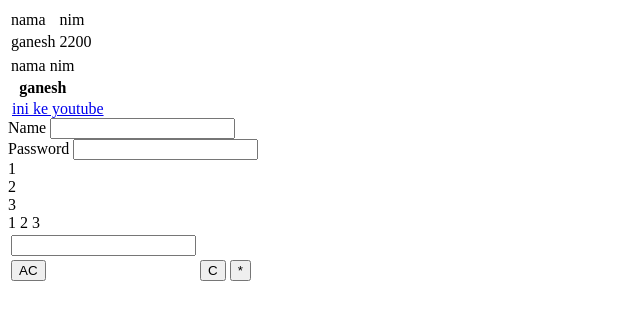
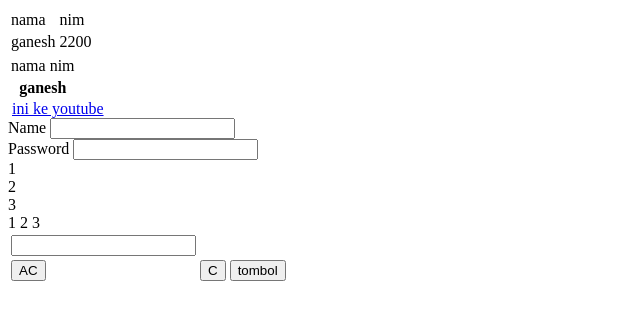
Before and after one commit to ganeshasyadda/revou_fundamental, a plain HTML site: page index.html in a window 1280 px wide. Shown: the full height of the page, 0-640 px from the left. Drawn offline with Linux system fonts and the light colour scheme.

Commit message:
ganti tombol

```diff
--- a/index.html
+++ b/index.html
@@ -60,7 +60,7 @@
                 <button>C</button>
             </td>
             <td>
-                <button>*</button>
+                <button>tombol</button>
             </td>
         </tr>
         <tr></tr>
```
